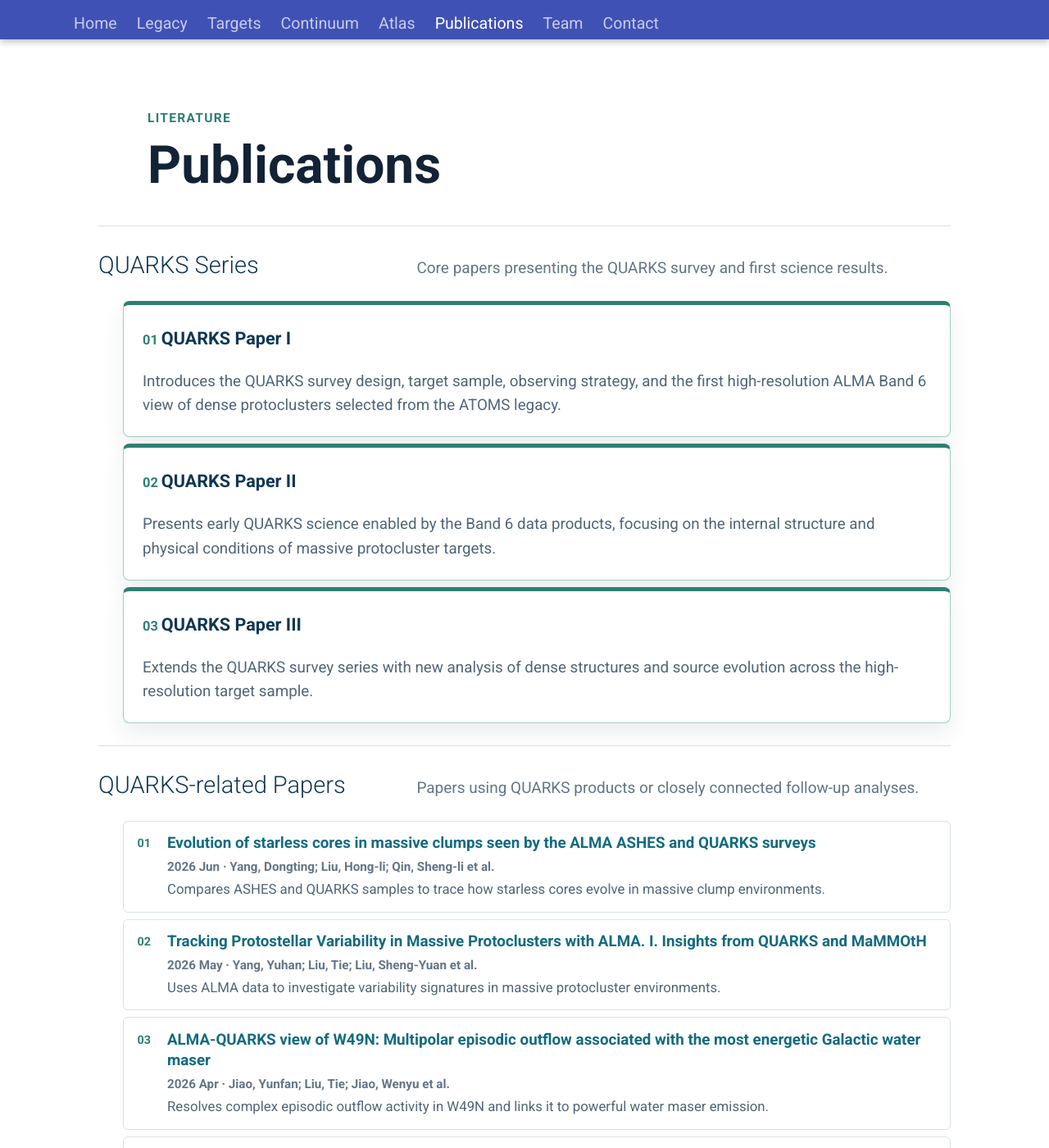
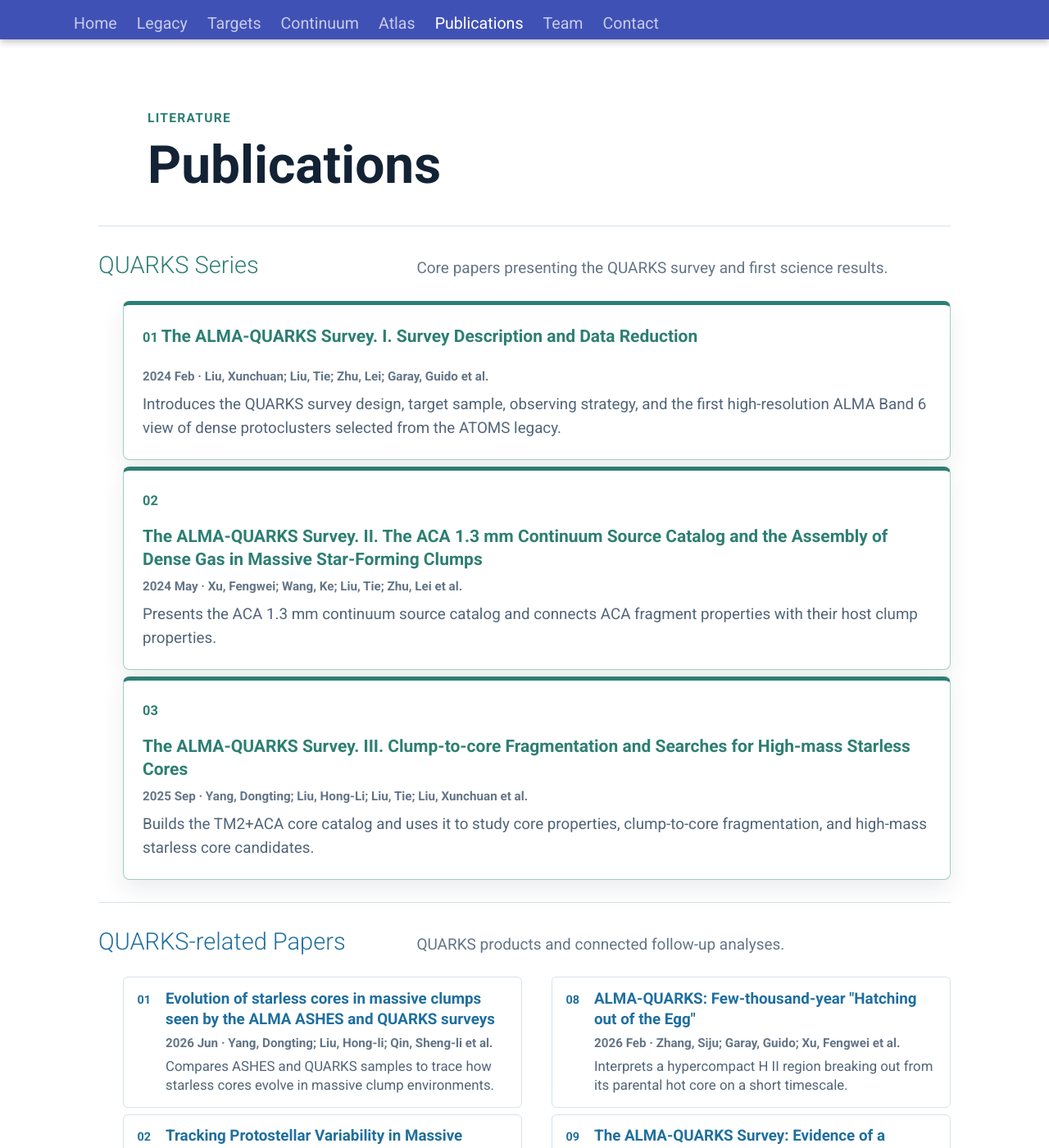
Before and after one commit to ALMAQUARKS/almaquarks.github.io, an MkDocs documentation site: the page built from docs/publications.md, in a window 1280 px wide and 1400 px high. Shown: the whole window at 82% size. Built offline with MkDocs 1.6.1 and Material for MkDocs 9.7.7, drawn with Linux system fonts in a browser that asks for light colours; some of the changed text lies outside the part shown.

Commit message:
Refine publications styling and metadata

```diff
--- a/docs/publications.md
+++ b/docs/publications.md
@@ -4,7 +4,7 @@
 </section>
 
 <section class="quarks-publications">
-  <div class="quarks-publication-group">
+  <div class="quarks-publication-group quarks-publication-group--series">
     <div class="quarks-publication-group__header">
       <h2>QUARKS Series</h2>
       <p>Core papers presenting the QUARKS survey and first science results.</p>
@@ -13,29 +13,32 @@
     <ol class="quarks-publication-list quarks-publication-list--series">
       <li>
         <a href="https://ui.adsabs.harvard.edu/abs/2024RAA....24b5009L/abstract" target="_blank" rel="noopener">
-          QUARKS Paper I
+          The ALMA-QUARKS Survey. I. Survey Description and Data Reduction
         </a>
+        <span class="quarks-publication-meta">2024 Feb · Liu, Xunchuan; Liu, Tie; Zhu, Lei; Garay, Guido et al.</span>
         <span>Introduces the QUARKS survey design, target sample, observing strategy, and the first high-resolution ALMA Band 6 view of dense protoclusters selected from the ATOMS legacy.</span>
       </li>
       <li>
         <a href="https://ui.adsabs.harvard.edu/abs/2024RAA....24f5011X/abstract" target="_blank" rel="noopener">
-          QUARKS Paper II
+          The ALMA-QUARKS Survey. II. The ACA 1.3 mm Continuum Source Catalog and the Assembly of Dense Gas in Massive Star-Forming Clumps
         </a>
-        <span>Presents early QUARKS science enabled by the Band 6 data products, focusing on the internal structure and physical conditions of massive protocluster targets.</span>
+        <span class="quarks-publication-meta">2024 May · Xu, Fengwei; Wang, Ke; Liu, Tie; Zhu, Lei et al.</span>
+        <span>Presents the ACA 1.3 mm continuum source catalog and connects ACA fragment properties with their host clump properties.</span>
       </li>
       <li>
         <a href="https://ui.adsabs.harvard.edu/abs/2025arXiv250803229Y/abstract" target="_blank" rel="noopener">
-          QUARKS Paper III
+          The ALMA-QUARKS Survey. III. Clump-to-core Fragmentation and Searches for High-mass Starless Cores
         </a>
-        <span>Extends the QUARKS survey series with new analysis of dense structures and source evolution across the high-resolution target sample.</span>
+        <span class="quarks-publication-meta">2025 Sep · Yang, Dongting; Liu, Hong-Li; Liu, Tie; Liu, Xunchuan et al.</span>
+        <span>Builds the TM2+ACA core catalog and uses it to study core properties, clump-to-core fragmentation, and high-mass starless core candidates.</span>
       </li>
     </ol>
   </div>
 
-  <div class="quarks-publication-group">
+  <div class="quarks-publication-group quarks-publication-group--related">
     <div class="quarks-publication-group__header">
       <h2>QUARKS-related Papers</h2>
-      <p>Papers using QUARKS products or closely connected follow-up analyses.</p>
+      <p>QUARKS products and connected follow-up analyses.</p>
     </div>
 
     <ol class="quarks-publication-list quarks-publication-list--compact">
@@ -127,13 +130,13 @@
         <a href="https://ui.adsabs.harvard.edu/search/q=%22Detection%20of%20Two%20Extremely%20Dense%20Substructures%22%20%22ALMA-QUARKS%22&sort=date%20desc%2C%20bibcode%20desc&p_=0" target="_blank" rel="noopener">
           The ALMA-QUARKS Survey: Detection of Two Extremely Dense Substructures in a Massive Prestellar Core
         </a>
-        <span class="quarks-publication-meta">QUARKS-related dense-core study</span>
+        <span class="quarks-publication-meta">2024 Jan · Mai, Xiaofeng; Liu, Tie; Liu, Xunchuan; Zhu, Lei et al.</span>
         <span>Highlights compact, very dense substructures that may represent early stages of massive core evolution.</span>
       </li>
     </ol>
   </div>
 
-  <div class="quarks-publication-group">
+  <div class="quarks-publication-group quarks-publication-group--legacy">
     <div class="quarks-publication-group__header">
       <h2>Legacy: ATOMS Series</h2>
       <p>The ATOMS survey provides the Band 3 legacy foundation for QUARKS. The full ATOMS literature is collected through ADS.</p>
--- a/docs/stylesheets/extra.css
+++ b/docs/stylesheets/extra.css
@@ -518,8 +518,29 @@
 }
 
 .quarks-publication-group {
+    --publication-accent: #2d7f73;
+    --publication-ink: #0f3654;
+    --publication-soft: #eef8f5;
     padding: 1.35rem 0;
     border-top: 1px solid #d8e2ea;
+}
+
+.quarks-publication-group--series {
+    --publication-accent: #2d7f73;
+    --publication-ink: #0f3654;
+    --publication-soft: #eef8f5;
+}
+
+.quarks-publication-group--related {
+    --publication-accent: #1f6f9f;
+    --publication-ink: #124f76;
+    --publication-soft: #edf7fb;
+}
+
+.quarks-publication-group--legacy {
+    --publication-accent: #b56a21;
+    --publication-ink: #7a4618;
+    --publication-soft: #fff4e8;
 }
 
 .quarks-publication-group:last-child {
@@ -535,7 +556,7 @@
 
 .md-typeset .quarks-publication-group__header h2 {
     margin: 0;
-    color: #0f3654;
+    color: var(--publication-accent);
     font-size: 1.45rem;
     letter-spacing: 0;
 }
@@ -570,20 +591,20 @@
     position: absolute;
     top: 1rem;
     left: 1rem;
-    color: #2d7f73;
+    color: var(--publication-accent);
     font-size: 0.78rem;
     font-weight: 800;
 }
 
 .md-typeset .quarks-publication-list a {
     display: inline-block;
-    color: #0b5d73;
+    color: var(--publication-accent);
     font-weight: 800;
     text-decoration: none;
 }
 
 .md-typeset .quarks-publication-list a:hover {
-    color: #2d7f73;
+    color: var(--publication-ink);
 }
 
 .quarks-publication-list span {
@@ -615,7 +636,7 @@
 .quarks-publication-list--series li {
     padding: 1.2rem 1.15rem 1.15rem;
     border-color: #9fcfc5;
-    border-top: 5px solid #2d7f73;
+    border-top: 5px solid var(--publication-accent);
     box-shadow: 0 12px 28px rgba(19, 34, 53, 0.08);
 }
 
@@ -623,13 +644,14 @@
     position: static;
     display: inline-block;
     margin-bottom: 0.8rem;
-    color: #2d7f73;
+    color: var(--publication-accent);
     font-size: 0.82rem;
 }
 
 .md-typeset .quarks-publication-list--series a {
-    color: #0f3654;
-    font-size: 1.08rem;
+    color: var(--publication-accent);
+    font-size: 1.05rem;
+    line-height: 1.35;
 }
 
 .quarks-publication-list--series span {
@@ -637,12 +659,16 @@
 }
 
 .quarks-publication-list--compact {
-    grid-template-columns: repeat(2, minmax(0, 1fr));
-    gap: 0.55rem;
+    display: block;
+    column-count: 2;
+    column-gap: 0.65rem;
 }
 
 .quarks-publication-list--compact li {
-    padding: 0.72rem 0.8rem 0.72rem 2.65rem;
+    display: block;
+    break-inside: avoid;
+    margin: 0 0 0.55rem;
+    padding: 0.68rem 0.78rem 0.68rem 2.55rem;
     border-radius: 6px;
 }
 
@@ -653,7 +679,7 @@
 }
 
 .md-typeset .quarks-publication-list--compact a {
-    color: #126b80;
+    color: var(--publication-accent);
     font-size: 0.94rem;
     line-height: 1.35;
 }
@@ -674,16 +700,16 @@
     display: inline-flex;
     margin-top: 1.15rem;
     padding: 0.85rem 1rem;
-    border: 1px solid #2d7f73;
+    border: 1px solid var(--publication-accent);
     border-radius: 8px;
-    color: #0f3654;
+    color: var(--publication-ink);
     font-weight: 800;
     text-decoration: none;
 }
 
 .md-typeset .quarks-library-link:hover {
-    background: #eef8f5;
-    color: #2d7f73;
+    background: var(--publication-soft);
+    color: var(--publication-accent);
 }
 
 @media screen and (max-width: 900px) {
@@ -749,7 +775,7 @@
     }
 
     .quarks-publication-list--compact {
-        grid-template-columns: 1fr;
+        column-count: 1;
     }
 }
 
```
